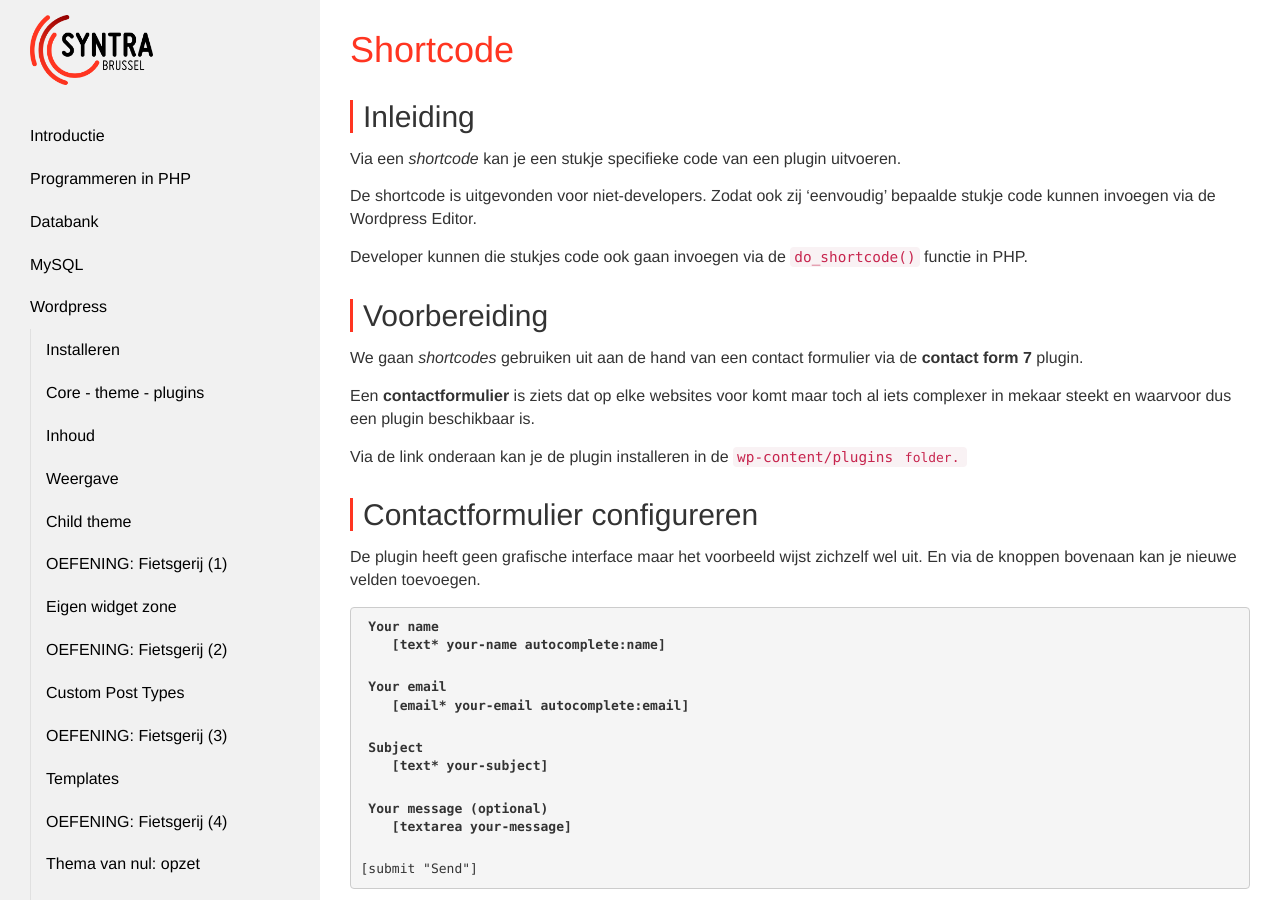
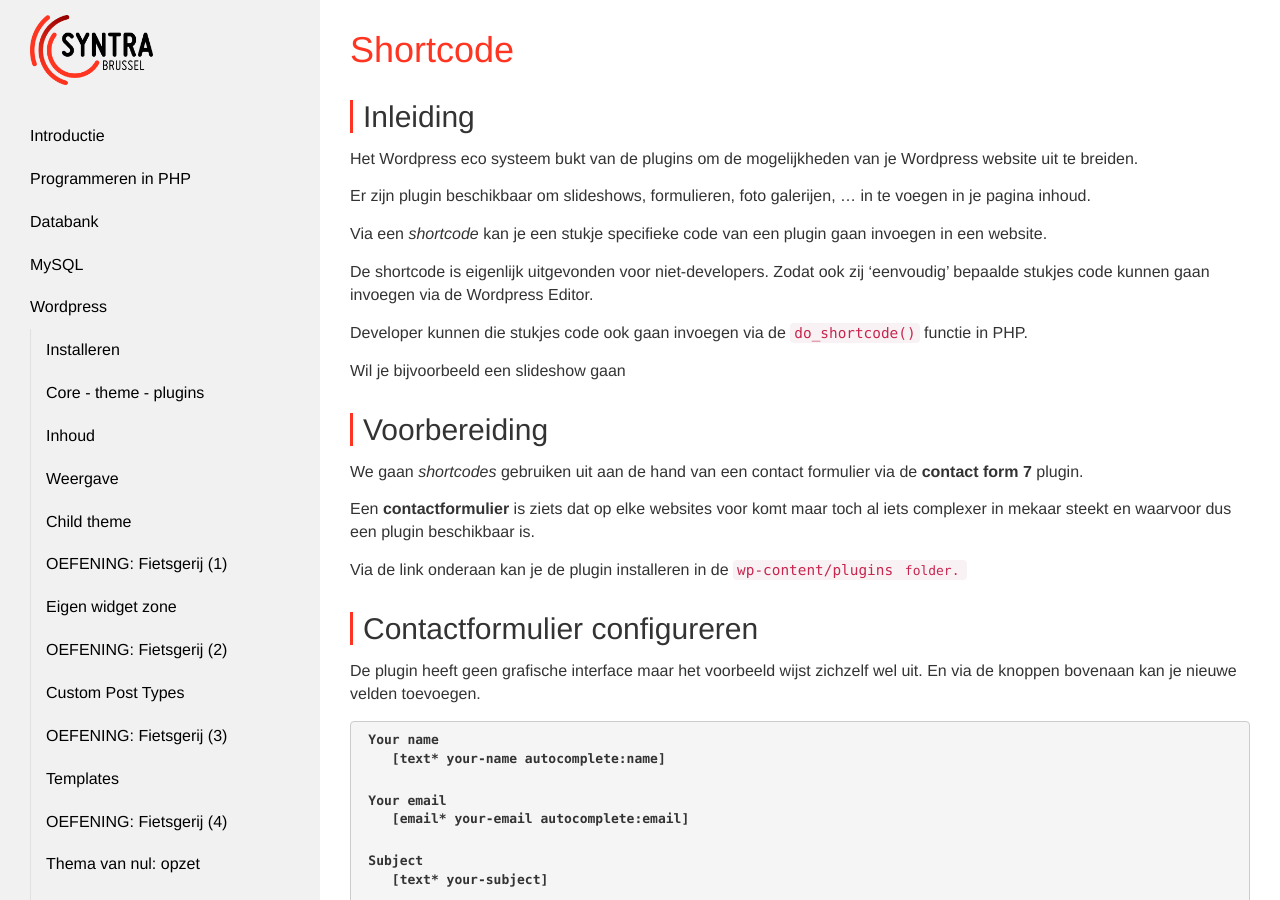
Before and after one commit to Syntra-Brussel/dynamische-webtechnieken, a Jekyll site: the page built from wordpress/shortcode.md, in a window 1280 px wide and 900 px high. Built offline with Jekyll 4.4.1, drawn with Linux system fonts in a browser that asks for light colours; nearby versions of some CDN libraries; a script that is not in the unit is left out.

Commit message:
shortcode

```diff
--- a/_data/navigation.yml
+++ b/_data/navigation.yml
@@ -201,7 +201,7 @@ items:
       - url: /wordpress/oefening-fietsgerij-deel-6
         published: 'yes'
         title: 'OEFENING: Fietsgerij (6)'
-      - url: /wordpress/contact-form
+      - url: /wordpress/shortcode
         published: 'yes'
         title: 'Contact formulier'
       - url: /wordpress/oefening-fietsgerij-deel-7
--- a/wordpress/contact-form.md
+++ b/wordpress/shortcode.md
@@ -11,11 +11,17 @@ links:
 
 ## Inleiding
 
-Via een <em>shortcode</em> kan je een stukje specifieke code van een plugin uitvoeren.
+Het Wordpress eco systeem bukt van de plugins om de mogelijkheden van je Wordpress website uit te breiden.
 
-De shortcode is uitgevonden voor niet-developers. Zodat ook zij 'eenvoudig' bepaalde stukje code kunnen invoegen via de Wordpress Editor.
+Er zijn plugin beschikbaar om slideshows, formulieren, foto galerijen, ... in te voegen in je pagina inhoud.
+
+Via een <em>shortcode</em> kan je een stukje specifieke code van een plugin gaan invoegen in een website.
+
+De shortcode is eigenlijk uitgevonden voor niet-developers. Zodat ook zij 'eenvoudig' bepaalde stukjes code kunnen gaan invoegen via de Wordpress Editor.
 
 Developer kunnen die stukjes code ook gaan invoegen via de <code>do_shortcode()</code> functie in PHP.
+
+Wil je bijvoorbeeld een slideshow gaan
 
 ## Voorbereiding
 
```
